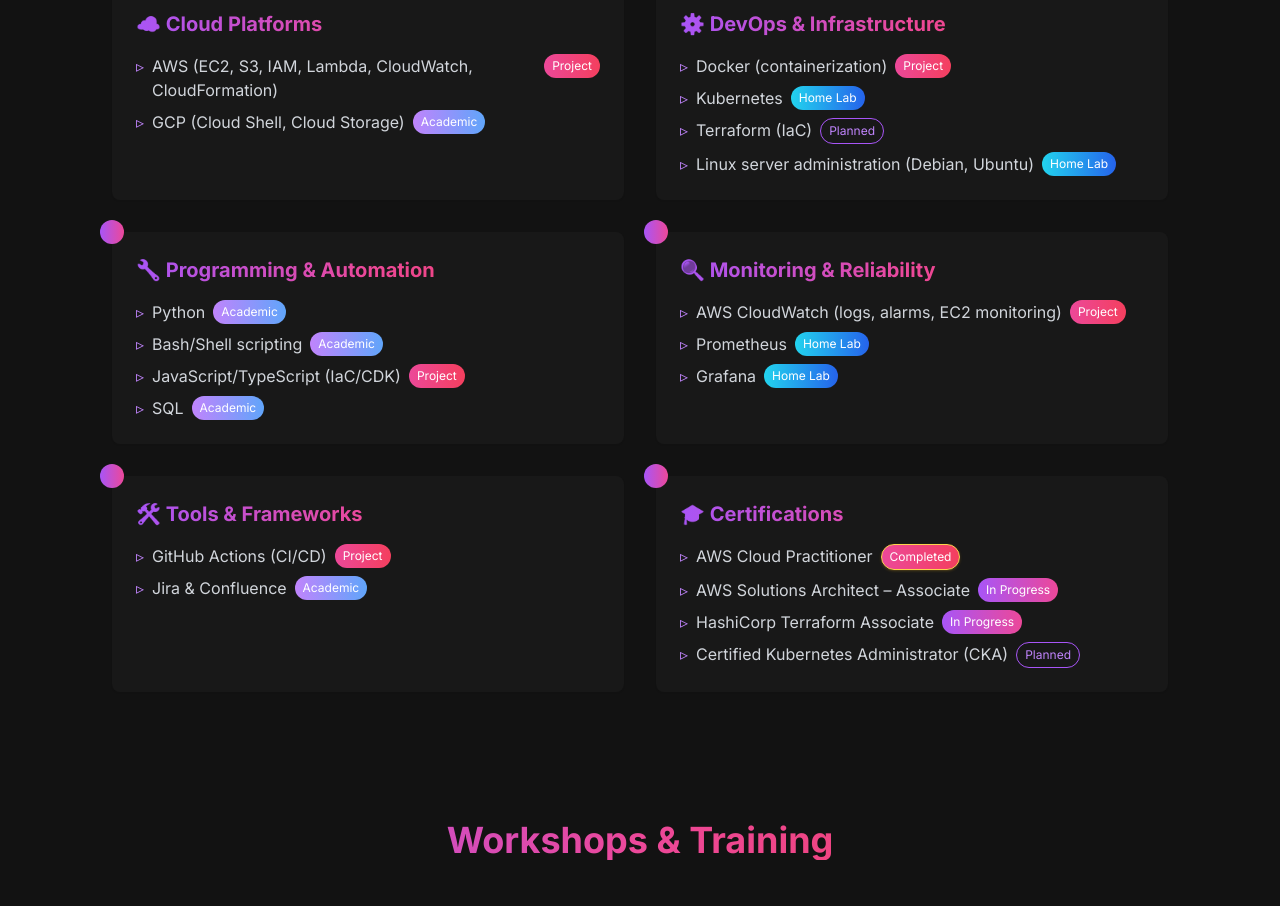
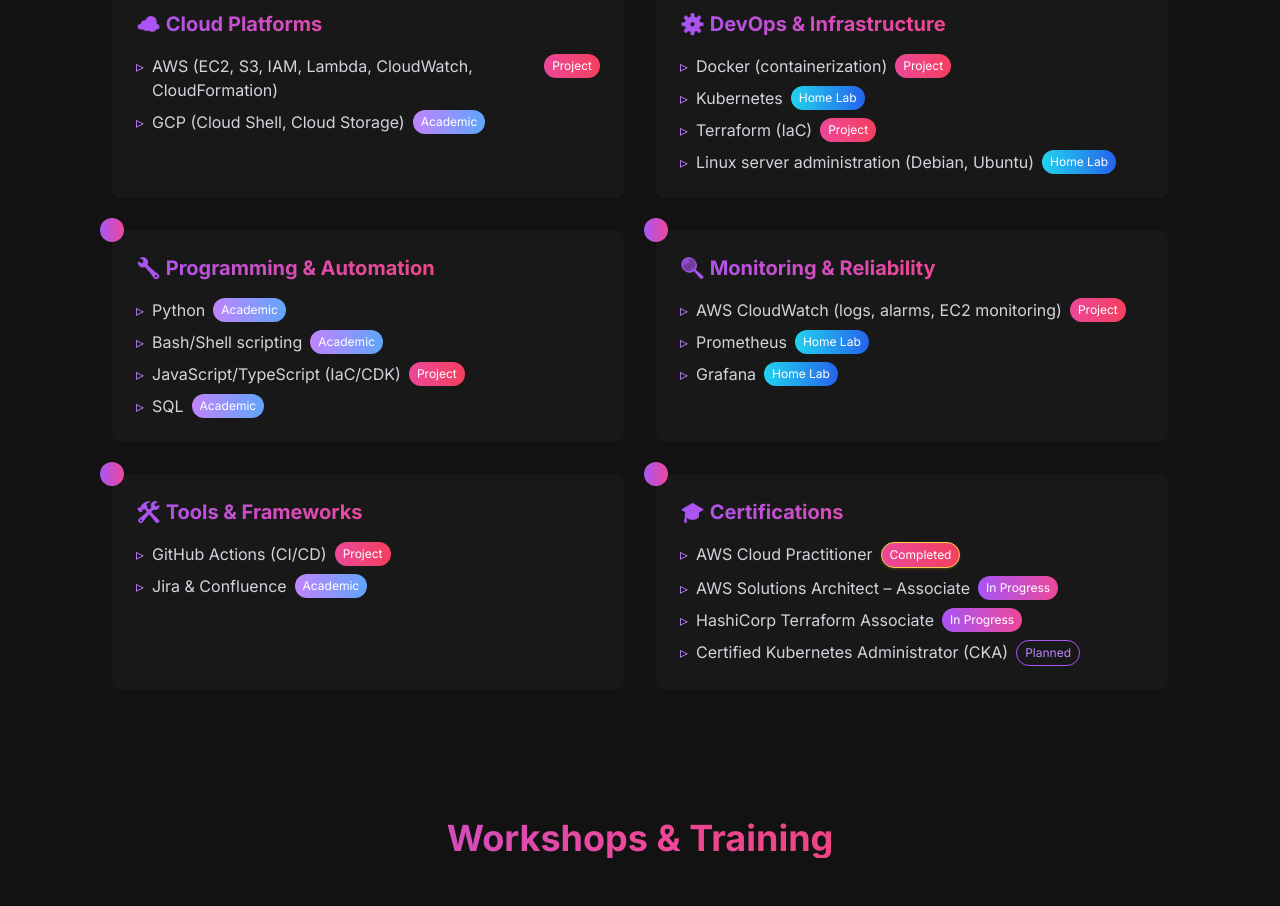
Before and after one commit to umar11b/personal-website, a Next.js app in the folder frontend/: page / in a window 1280 px wide. Shown: the part 1090-1996 px from the top of the page. Built offline with nearby package versions, Linux system fonts and the light colour scheme.

Commit message:
Update Terraform skill tag from 'planned' to 'project'

```diff
--- a/frontend/src/app/components/SkillsSection.jsx
+++ b/frontend/src/app/components/SkillsSection.jsx
@@ -29,7 +29,7 @@
       },
       {
         name: "Terraform (IaC)",
-        status: "planned",
+        tag: "project",
       },
       {
         name: "Linux server administration (Debian, Ubuntu)",
```
